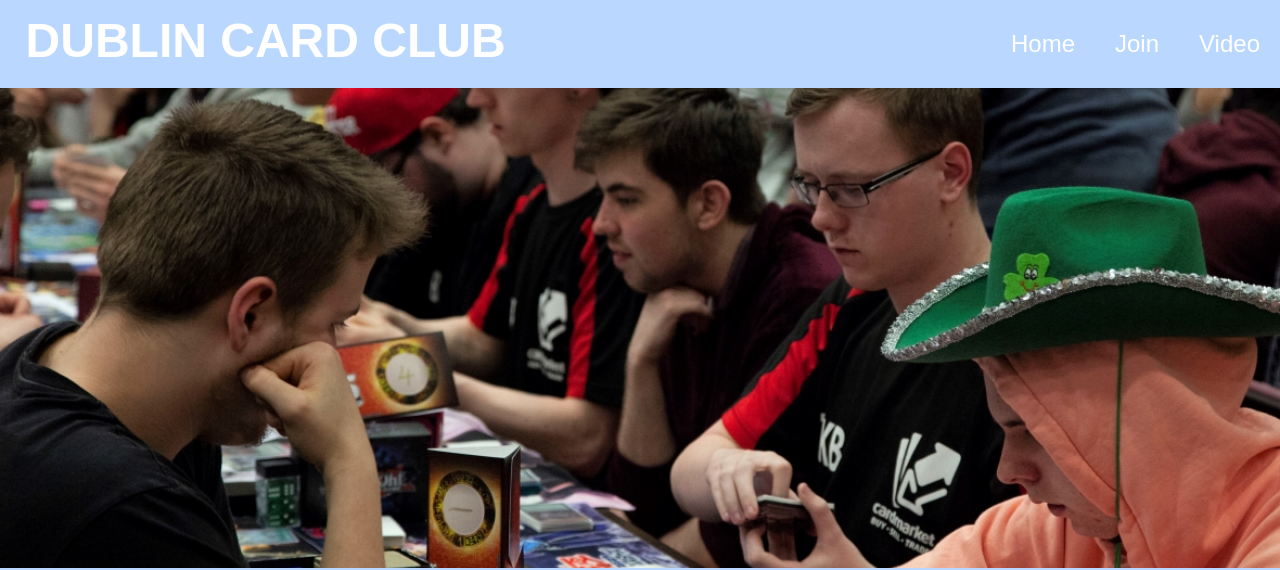
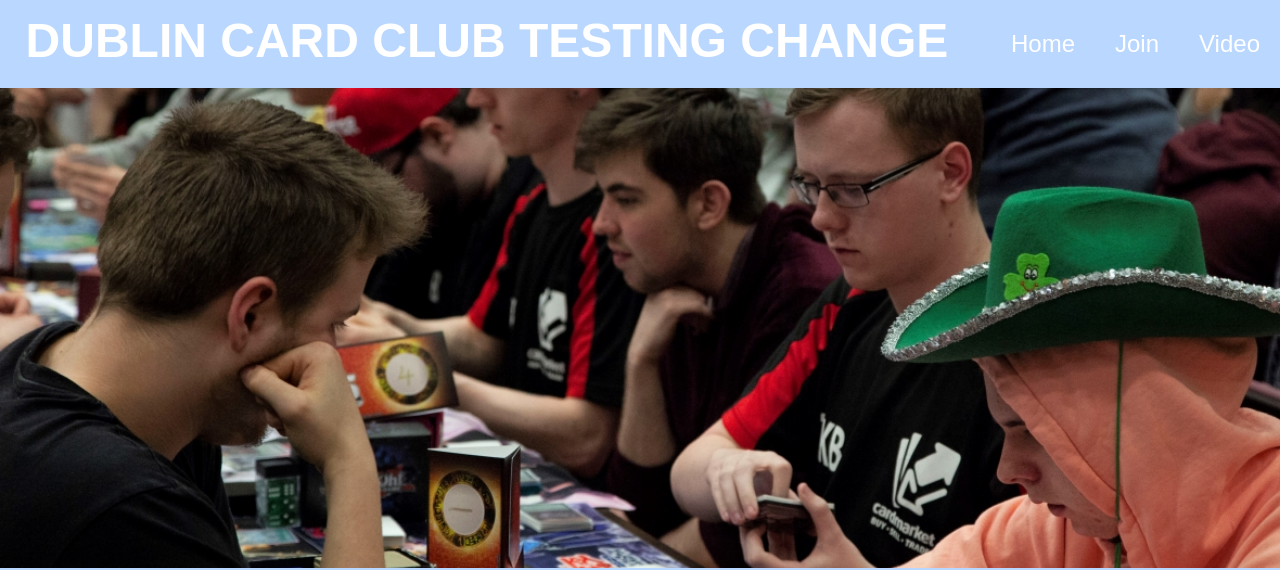
Before and after one commit to IrishDante/P1-card-club-site, a plain HTML site: page index.html in a window 1280 px wide. Shown: the top 570 px of the page. Drawn offline with Linux system fonts and the light colour scheme.

Commit message:
Update index.html
test change

```diff
--- a/index.html
+++ b/index.html
@@ -15,7 +15,7 @@
 <body>
     <header id="header-style">
         <a href="#">
-            <h1 id="page-name">Dublin Card Club</h1>
+            <h1 id="page-name">Dublin Card Club testing change</h1>
         </a>
         <nav>
             <ul class="menu">
```
